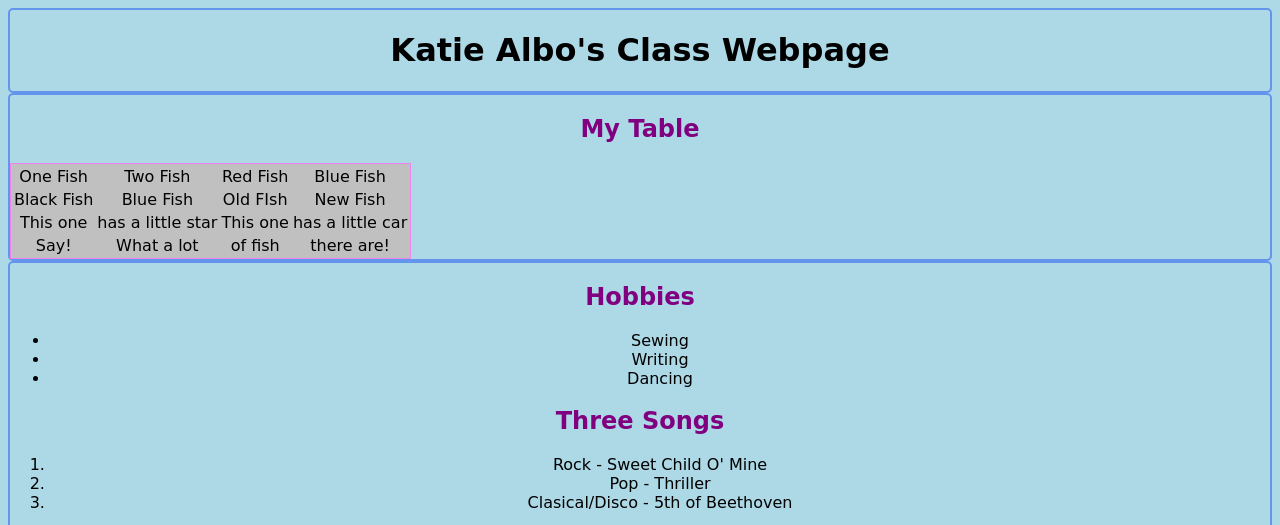
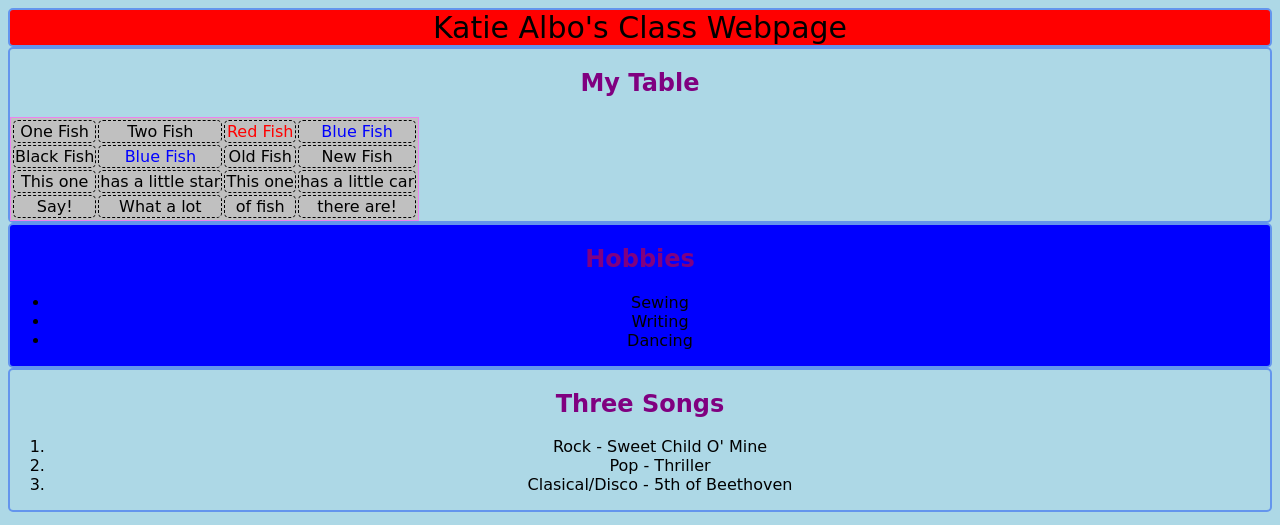
Before and after one commit to katwalt11/katwalt11.github.com, a plain HTML site: page index.html in a window 1280 px wide. Shown: the top 525 px of the page. Drawn offline with Linux system fonts and the light colour scheme.

Commit message:
Finally! Style sheet fixed!

```diff
--- /dev/null
+++ b/css/main.css
@@ -0,0 +1,35 @@
+* {
+	font-family:cursive;
+}
+h1 {
+	color:darkred;
+}
+h2 {
+	color:purple;
+}
+#header {
+	background-color:red;
+	font-size:30px;
+}
+.hobbies {
+	background-color:blue;
+	font-family:Venetian;
+}
+body {
+	background-color:lightblue;
+}
+table {
+	border:1px violet solid;
+	background-color:silver;
+	table-layout:center;
+}
+div {
+	border-radius:5px;
+	border:2px solid #6495ED;
+	text-align:center;
+}
+td {
+	border-radius:5px;
+	border:1px dashed black;
+	text-align:center;
+}
--- a/css/stylesheet.css
+++ /dev/null
@@ -1,19 +0,0 @@
-/*h1 {
-	color:darkred;
-}*/
-h2 {
-	color:purple;
-}
-body {
-	background-color:lightblue;
-	font-family:cursive;
-}
-table {
-	border:1px violet solid;
-	background-color:silver
-}
-div {
-	border-radius: 5px;
-	border: 2px solid #6495ED;
-	text-align: center;
-}
--- a/index.html
+++ b/index.html
@@ -1,26 +1,24 @@
 <!DOCTYPE html>
 <html>
 	<head>
-	<link type="text/css" rel="stylesheet" href="css/stylesheet.css"/>
+	<link type="text/css" rel="stylesheet" href="css/main.css"/>
 		<title>Katie's Webpage</title>
 	</head>
 	<body>
-		<div>
-		<h1>Katie Albo's Class Webpage</h1>
-		</div>
+		<div id="header">Katie Albo's Class Webpage</div>
 		<div>
 		<h2>My Table</h2>
 			<table>
 				<tr>
 					<td>One Fish</td>
 					<td>Two Fish</td>
-					<td>Red Fish</td>
-					<td>Blue Fish</td>
+					<td style="color:red">Red Fish</td>
+					<td style="color:blue">Blue Fish</td>
 				</tr>
 				<tr>
 					<td>Black Fish</td>
-					<td>Blue Fish</td>
-					<td>Old FIsh</td>
+					<td style="color:blue">Blue Fish</td>
+					<td>Old Fish</td>
 					<td>New Fish</td>
 				</tr>
 				<tr>
@@ -34,16 +32,18 @@
 					<td>What a lot</td>
 					<td>of fish</td>
 					<td>there are!</td>
-									</tr>
+				</tr>
 			</table>
 		</div>
-		<div>
+		<div class="hobbies">
 		<h2>Hobbies</h2>
 			<ul>
 				<li>Sewing</li>
 				<li>Writing</li>
 				<li>Dancing</li>
 			</ul>
+		</div>
+		<div>
 		<h2>Three Songs</h2>
 			<ol>
 				<li>Rock - Sweet Child O' Mine</li>
```
